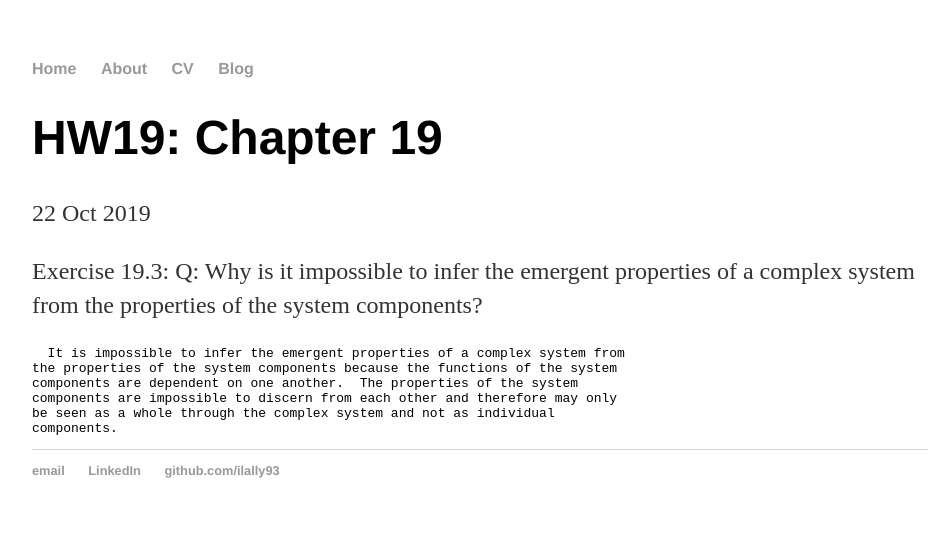
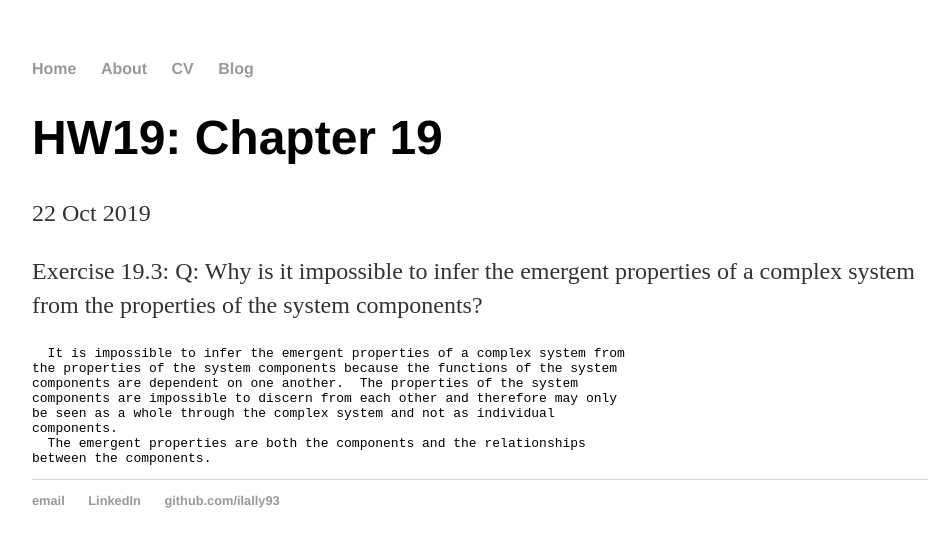
Before and after one commit to ilally93/ilally93.github.io, a Jekyll site: the page built from _posts/2019-10-22-HW19-Chapter19.md, in a window 1280 px wide. Shown: the top 547 px of the page, without its empty margins (160-1105 px from the left). Built offline with Jekyll 4.4.1, drawn with Linux system fonts in a browser that asks for light colours.

Commit message:
Added to HW19

```diff
--- a/_posts/2019-10-22-HW19-Chapter19.md
+++ b/_posts/2019-10-22-HW19-Chapter19.md
@@ -14,3 +14,5 @@ date: 2019-10-22
     components are impossible to discern from each other and therefore may only
     be seen as a whole through the complex system and not as individual
     components.
+      The emergent properties are both the components and the relationships
+    between the components.
```
